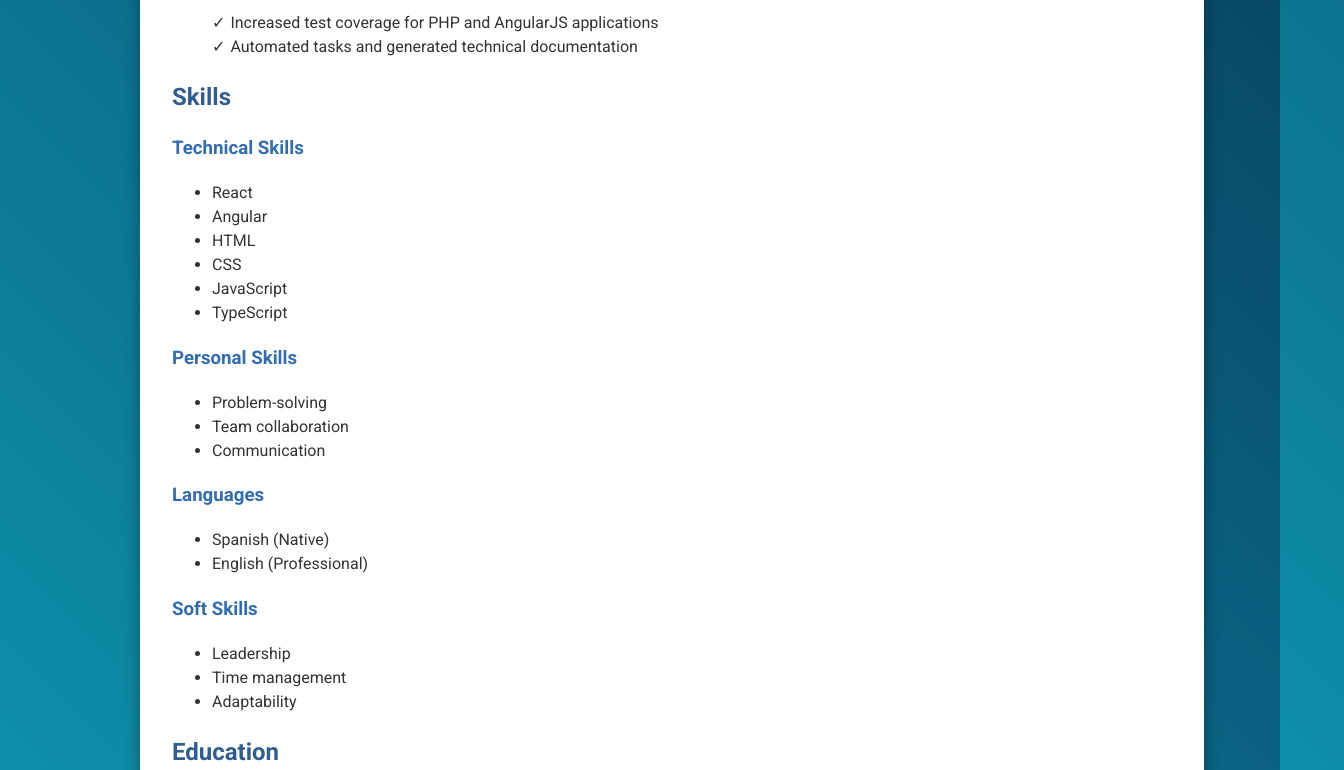
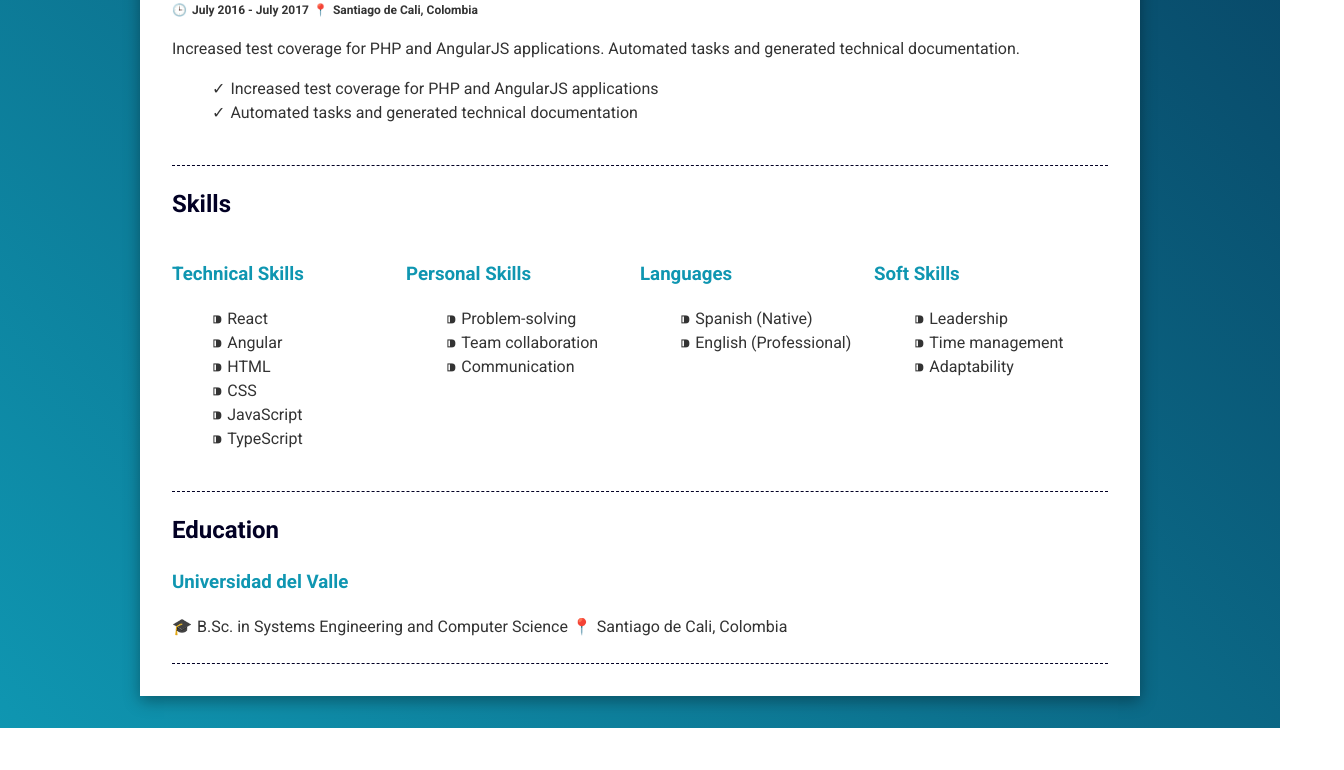
Before and after one commit to andres-artunduaga/resume, a plain HTML site: page docs/resumes/html/andres-artunduaga.html in a window 1280 px wide. Shown: the part 2030-2800 px from the top of the page, 1344 px wide, since content can reach past the window. After the commit the page ends 2758 px from the top, so only its background shows below. Drawn offline with Linux system fonts and the light colour scheme.

Commit message:
better styling

```diff
--- a/docs/resumes/html/andres-artunduaga.css
+++ b/docs/resumes/html/andres-artunduaga.css
@@ -1,8 +1,8 @@
 
 :root {
     /* Palette */
-    --primary-color: #2f5d91;
-    --secondary-color: #306db2;
+    --primary-color: #020024;
+    --secondary-color: #0f96b1; /* #0f96b1 */
     --tertiary-color: #5021d3;
     --dark-color: #333;
     --light-color: white;
@@ -20,6 +20,16 @@
     --spacing-5: 24px;
     --spacing-6: 32px;
 
+    /* Breakpoints */
+    --breakpoint-sm: 576px;
+    --breakpoint-md: 768px;
+    --breakpoint-lg: 992px;
+    --breakpoint-xl: 1200px;
+
+}
+
+* {
+    box-sizing: border-box;
 }
 
 
@@ -36,7 +46,11 @@ body {
     align-items: center;
     justify-content: center;
     width: 100%;
-    background: linear-gradient(45deg,#0f96b1, #020024);
+    background: linear-gradient(45deg, var(--secondary-color), var(--primary-color));
+
+    @media (max-width: 576px) {
+        padding: 0;
+    }
 }
 
 h1, h2 {
@@ -56,11 +70,22 @@ a {
     }
 }
 
+section {
+    border-bottom: 1px dashed var(--primary-color);
+    padding-bottom: var(--spacing-5);
+}
+
 #page {
     box-shadow: rgba(0, 0, 0, 0.35) 0px 5px 15px;
     padding: var(--spacing-6);
     max-width: 1000px;
+    min-width: 300px;
+    width: 100%;
     background-color: var(--light-color);
+
+    @media (max-width: 576px) {
+        padding: 8;
+    }
 
 }
 
@@ -68,14 +93,66 @@ a {
     margin-bottom: calc(var(--spacing-5) * -1);
 }
 
+#title {
+    &::before {
+        content: '👨🏻‍💻';
+        margin-right: 5px;
+    }
+}
+
 #contact {
     display: grid;
     grid-gap: var(--spacing-4);
     row-gap: 5px;
 
+    #email {
+        .contact-item-label {
+            &::before {
+                content: '📧 ';
+            }
+        }
+    }
+
+    #phone {
+        .contact-item-label {
+            &::before {
+                content: '📞 ';
+            }
+        }
+    }
+
+    #portfolio {
+        .contact-item-label {
+            &::before {
+                content: '🌐 ';
+            }
+        }
+    }
+
+    #linkedin {
+        .contact-item-label {
+            &::before {
+                content: '🔗 ';
+            }
+        }
+    }
+
+    #github {
+        .contact-item-label {
+            &::before {
+                content: '🐙 ';
+            }
+        }
+    }
+
     .contact-item {
         display: grid;
         grid-template-columns: 0.2fr 1fr;
+
+        @media (max-width: 576px) {
+            grid-template-columns: 1fr;
+        }
+
         .contact-item-label {
             font-weight: 600;
         }
@@ -119,3 +196,45 @@ a {
         }
     }
 }
+
+#skills {
+    .skills-container {
+        display: grid;
+        grid-template-columns: 1fr 1fr 1fr 1fr;
+        row-gap: 5px;
+
+        @media screen and (max-width: 768px) {
+            grid-template-columns: 1fr 1fr;
+        }
+
+        article {
+            ul {
+                li {
+                    list-style-type: none;
+                    &::before {
+                        content: '⁍';
+                        margin-right: 5px;
+                    }
+                }
+            }
+        }
+    }
+}
+
+#education {
+    .education {
+        .degree {
+            &::before {
+                content: '🎓';
+                margin-right: 5px;
+            }
+
+        }
+        .location {
+            &::before {
+                content: '📍';
+                margin-right: 5px;
+            }
+        }
+    }
+}
--- a/docs/resumes/html/andres-artunduaga.html
+++ b/docs/resumes/html/andres-artunduaga.html
@@ -19,7 +19,7 @@
                         <span class="contact-item" id="email">
                             <span class="contact-item-label">Email:</span>
                             <a class="contact-item-link"
-                                href="mailto:andres.artunduaga@outlook.com">andres.artunduaga@outlook.com</a>
+                                href="mailto:andres.artunduaga@outlook.com">andres@r2n.dev</a>
                         </span>
                         <span class="contact-item" id="phone">
                             <span class="contact-item-label">Phone:</span>
@@ -140,6 +140,9 @@
         </section>
         <section id="skills">
             <h2>Skills</h2>
+
+            <div class="skills-container">
+                <article>
                     <h3>Technical Skills</h3>
                     <ul class="achievements">
                         <li>React</li>
@@ -149,29 +152,37 @@
                         <li>JavaScript</li>
                         <li>TypeScript</li>
                     </ul>
+                </article>
+                <article>
                     <h3>Personal Skills</h3>
                     <ul class="achievements">
                         <li>Problem-solving</li>
                         <li>Team collaboration</li>
                         <li>Communication</li>
                     </ul>
+                </article>
+                <article>
                     <h3>Languages</h3>
                     <ul class="achievements">
                         <li>Spanish (Native)</li>
                         <li>English (Professional)</li>
                     </ul>
+                </article>
+                <article>
                     <h3>Soft Skills</h3>
                     <ul class="achievements">
                         <li>Leadership</li>
                         <li>Time management</li>
                         <li>Adaptability</li>
                     </ul>
+                </article>
+            </div>
         </section>
         <section id="education">
             <h2>Education</h2>
             <article class="education">
                 <h3 class="title">Universidad del Valle</h3>
-                <p>B.Sc. in Systems Engineering and Computer Science</p>
+                <span class="degree">B.Sc. in Systems Engineering and Computer Science</span>
                 <span class="location">Santiago de Cali, Colombia</span>
             </article>
         </section>
```
Lines whose indentation alone changed are shown as unchanged.
